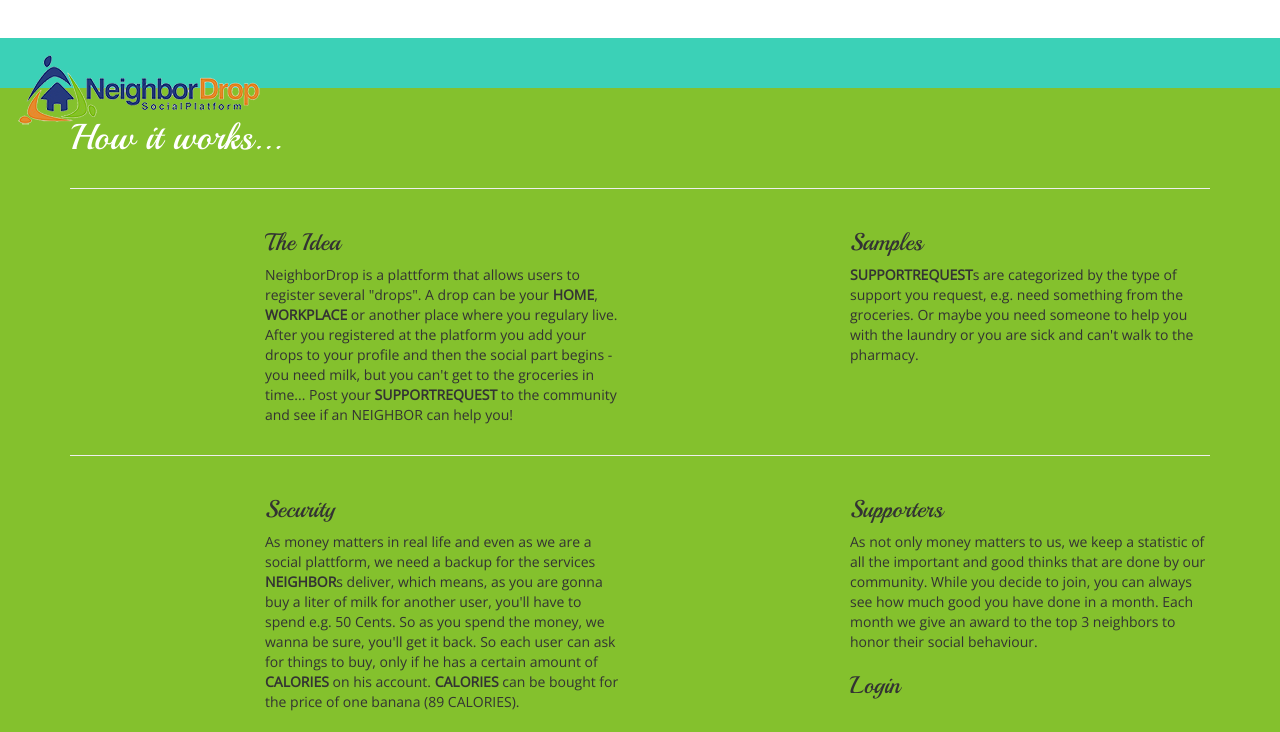
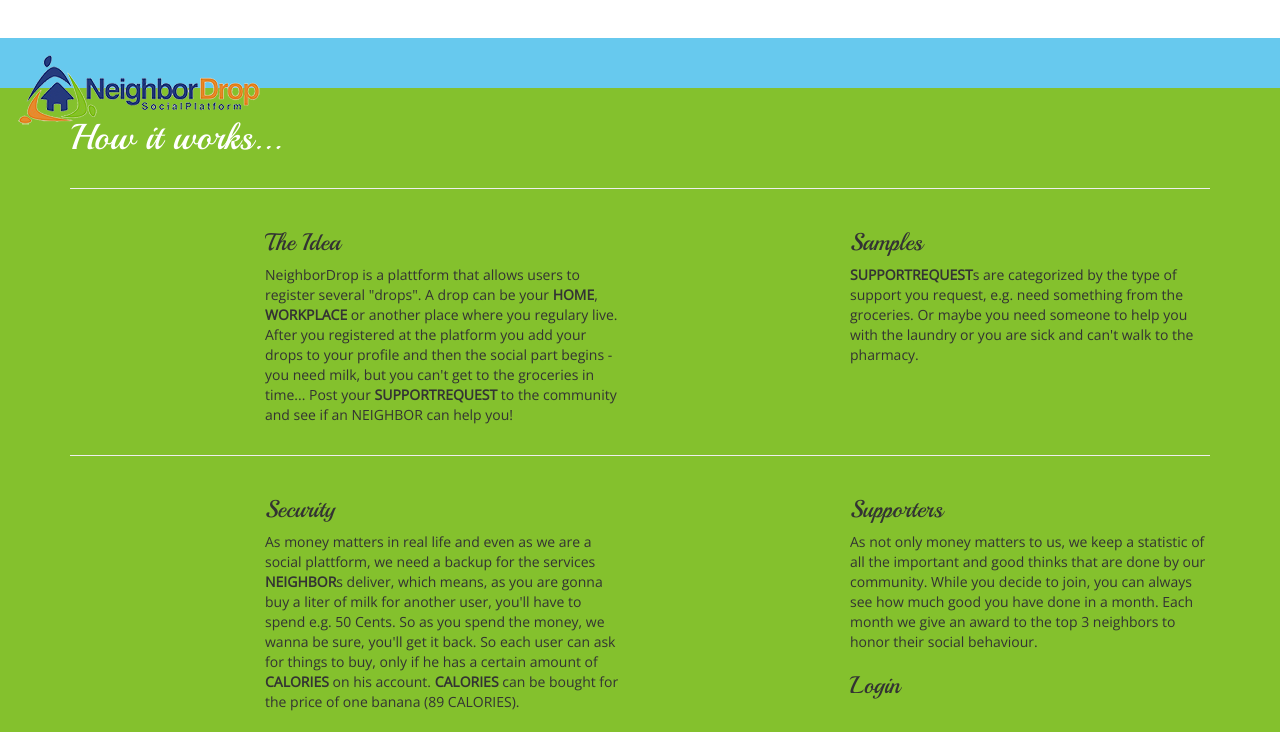
Before and after one commit to philippfrenzel/neighbordrop, a Yii app: template views/site/index.php in a window 1280 px wide. Shown: the top 732 px of the page. Run offline with PHP 8.4 and a stand-in for Yii, Linux system fonts and the light colour scheme; the template is opened without the code that fills it, so the values that code supplies are empty; some libraries are stand-ins or nearby versions.

Commit message:
fix styles

```diff
--- a/web/css/site.css
+++ b/web/css/site.css
@@ -112,6 +112,10 @@ a.desc:after {
   color: #999;
 }
 
+.panel-body{
+  padding: 0 0 0 0;
+}
+
 .error-summary {
   color: #a94442;
   background: #fdf7f7;
@@ -135,7 +139,7 @@ a.desc:after {
 }
 
 .bg_azure{
-  background-color: #3bd1b7;
+  background-color: #67C9EE;
 }
 
 .fg_white{
```
